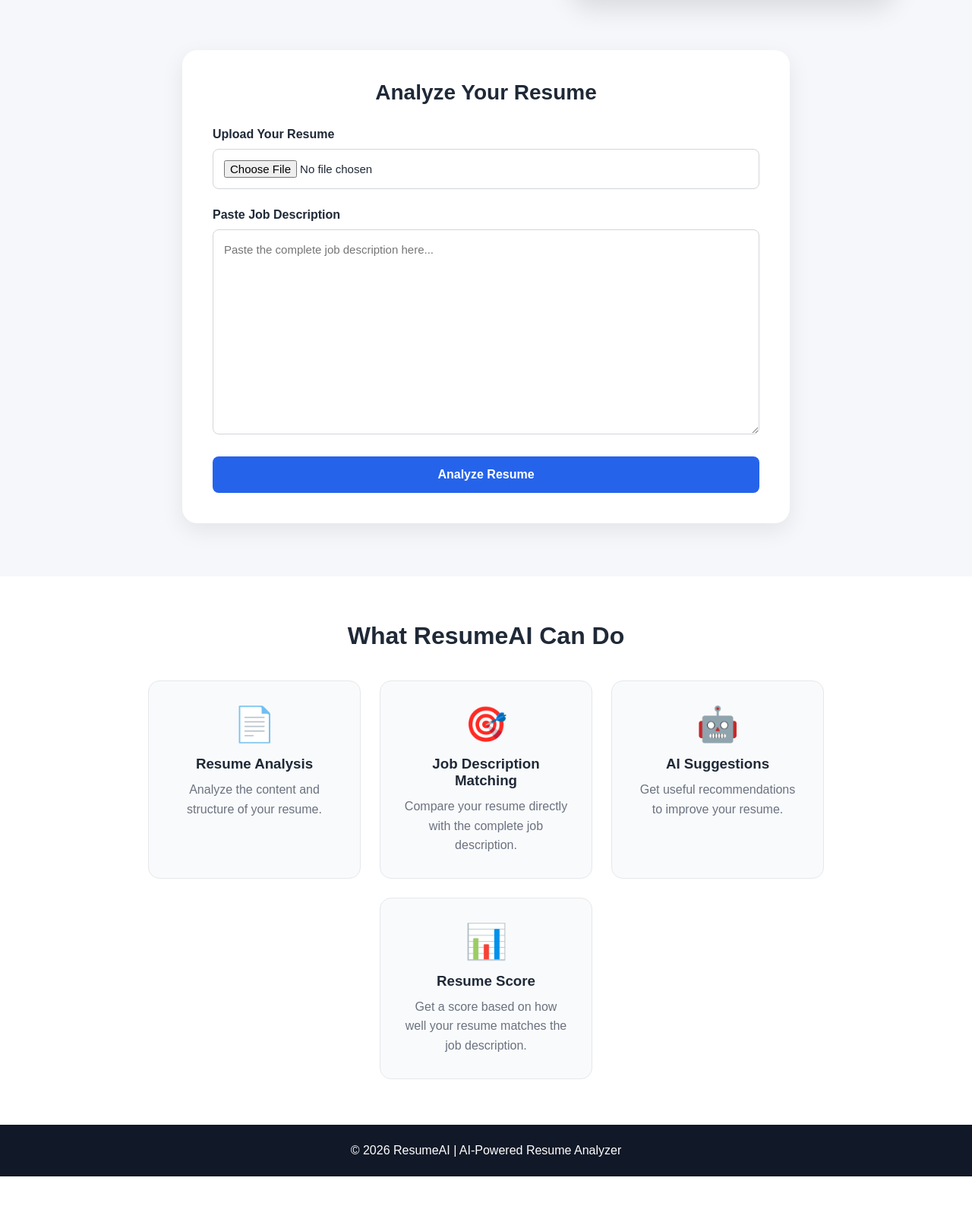
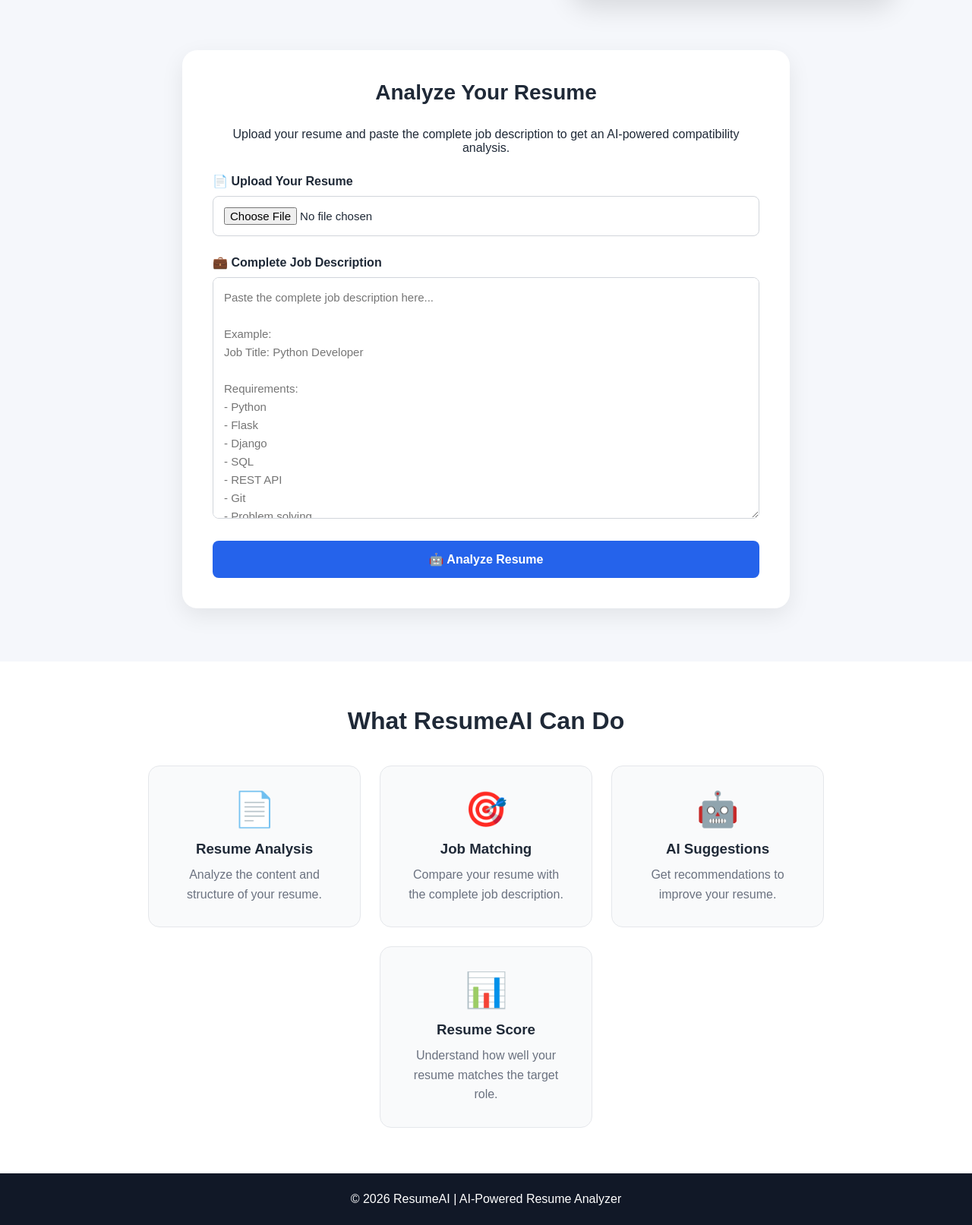
Before and after one commit to Sathiuppar2242/AI-Resume-Analyzer, a Flask app: page / in a window 1280 px wide. Shown: the part 527-2140 px from the top of the page at 76% size. Before the commit the page ends 2076 px from the top, so only its background shows below. Run offline with Flask 3, Linux system fonts and the light colour scheme.

Commit message:
Improve job description input section

```diff
--- a/templates/index.html
+++ b/templates/index.html
@@ -73,6 +73,12 @@
             Analyze Your Resume
         </h2>
 
+        <p style="text-align:center; margin-bottom:25px;">
+            Upload your resume and paste the complete job description
+            to get an AI-powered compatibility analysis.
+        </p>
+
+
         <form
             action="/analyze"
             method="POST"
@@ -82,7 +88,7 @@
             <div class="form-group">
 
                 <label for="resume">
-                    Upload Your Resume
+                    📄 Upload Your Resume
                 </label>
 
                 <input
@@ -99,14 +105,32 @@
             <div class="form-group">
 
                 <label for="job_description">
-                    Paste Job Description
+                    💼 Complete Job Description
                 </label>
 
                 <textarea
                     id="job_description"
                     name="job_description"
-                    rows="10"
-                    placeholder="Paste the complete job description here..."
+                    rows="12"
+                    placeholder="Paste the complete job description here...
+
+Example:
+Job Title: Python Developer
+
+Requirements:
+- Python
+- Flask
+- Django
+- SQL
+- REST API
+- Git
+- Problem solving
+
+Responsibilities:
+- Develop Python applications
+- Build REST APIs
+- Work with databases
+- Debug and maintain applications"
                     required
                 ></textarea>
 
@@ -114,7 +138,7 @@
 
 
             <button type="submit">
-                Analyze Resume
+                🤖 Analyze Resume
             </button>
 
         </form>
@@ -130,6 +154,7 @@
 
 
         <div class="feature-container">
+
 
             <div class="feature-card">
 
@@ -155,11 +180,11 @@
                 </div>
 
                 <h3>
-                    Job Description Matching
+                    Job Matching
                 </h3>
 
                 <p>
-                    Compare your resume directly with the complete job description.
+                    Compare your resume with the complete job description.
                 </p>
 
             </div>
@@ -176,7 +201,7 @@
                 </h3>
 
                 <p>
-                    Get useful recommendations to improve your resume.
+                    Get recommendations to improve your resume.
                 </p>
 
             </div>
@@ -193,7 +218,7 @@
                 </h3>
 
                 <p>
-                    Get a score based on how well your resume matches the job description.
+                    Understand how well your resume matches the target role.
                 </p>
 
             </div>
@@ -211,6 +236,7 @@
 
     </footer>
 
+
 </body>
 
 </html>
```
